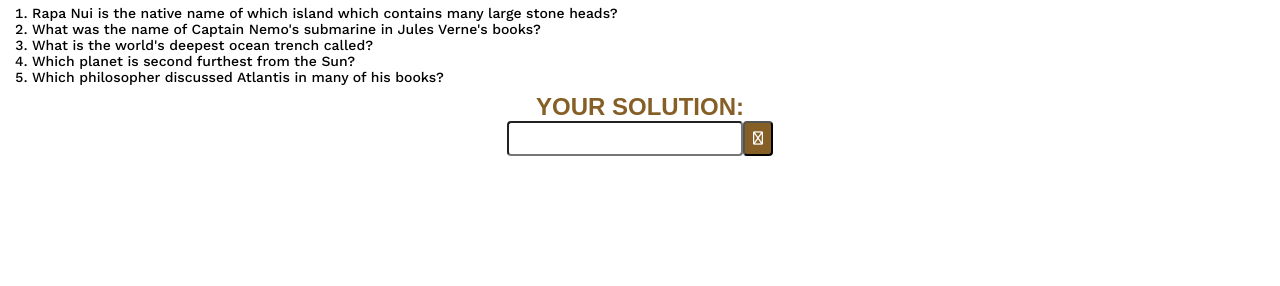
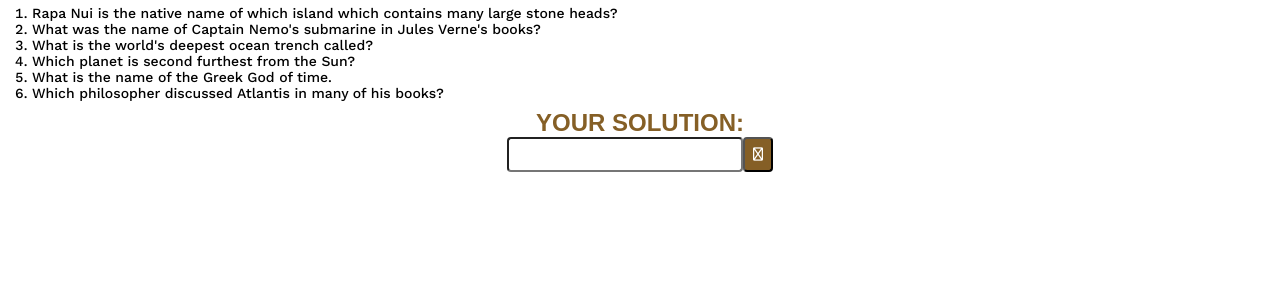
Before and after one commit to adamdawkins/story, a plain HTML site: page index.html in a window 1280 px wide. Shown: the part 514-800 px from the top of the page. Drawn offline with nearby package versions, Linux system fonts and the light colour scheme; a web font is replaced by a local one.

Commit message:
🐞 Add missing question

```diff
--- a/index.html
+++ b/index.html
@@ -22,6 +22,7 @@
       <li>What was the name of Captain Nemo's submarine in Jules Verne's books?</li>
       <li>What is the world's deepest ocean trench called?</li>
       <li>Which planet is second furthest from the Sun?</li>
+      <li>What is the name of the Greek God of time.</li>
       <li>Which philosopher discussed Atlantis in many of his books?</li>
     </ol>
 
```
